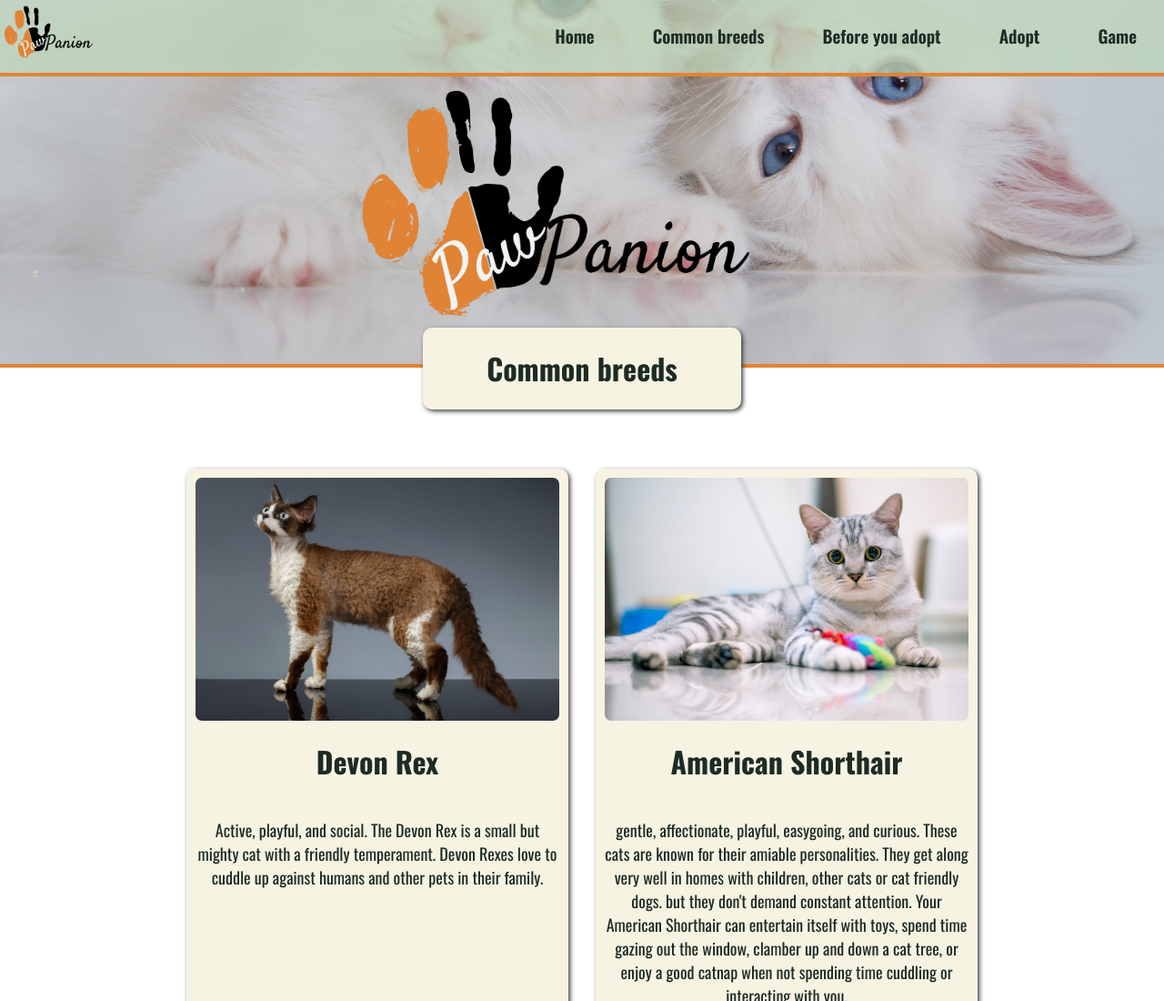
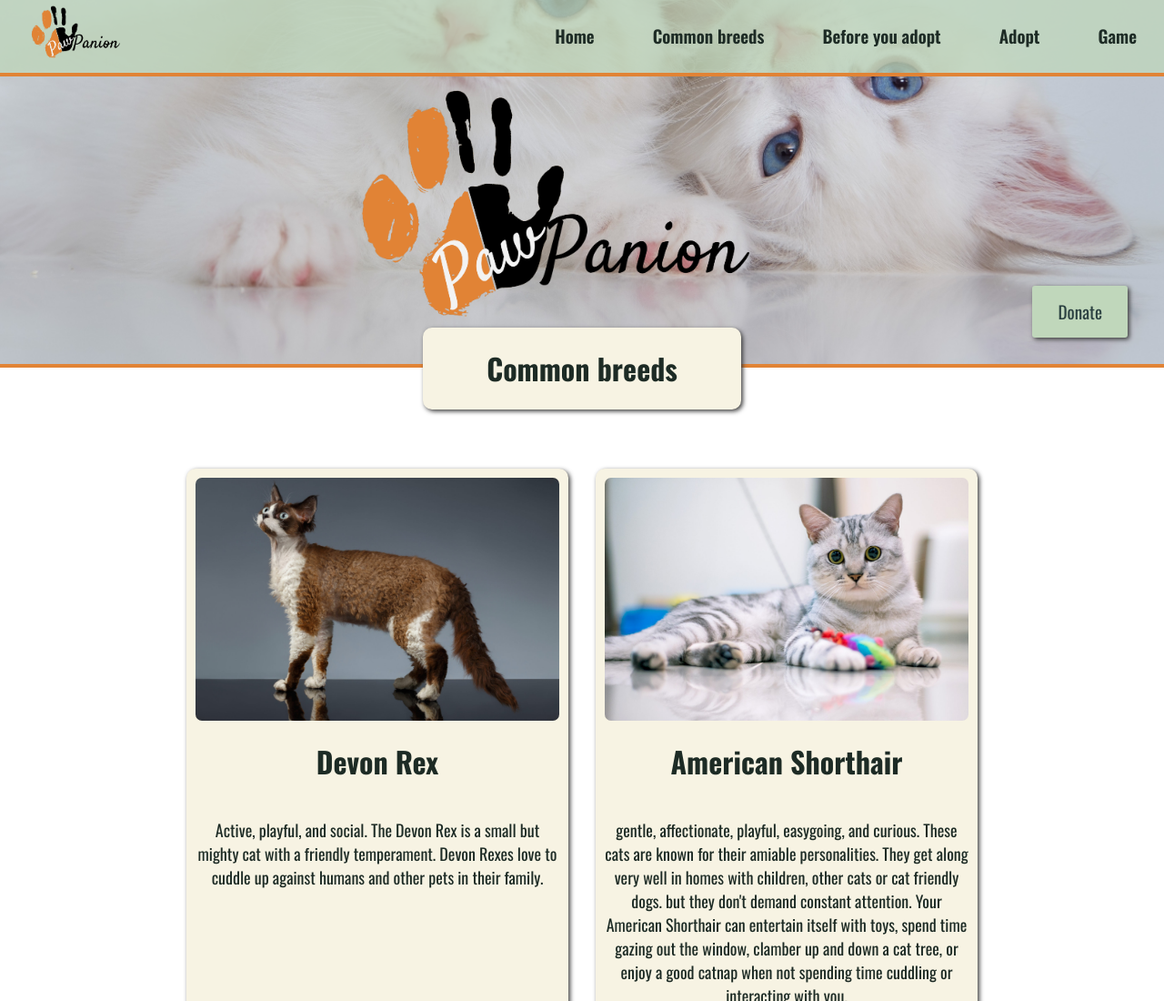
Before and after one commit to LiselotteDJ/PawPanion, a plain HTML site: page Breeds.html in a window 1280 px wide. Shown: the top 1100 px of the page at 91% size. Drawn offline with nearby package versions, Linux system fonts and the light colour scheme.

Commit message:
Update Breeds.html

```diff
--- a/Breeds.html
+++ b/Breeds.html
@@ -15,7 +15,7 @@
     <div class="containerNavBgCat">
         <div class="nav">
             <nav class="nav">
-                <img class="logo" src="Images/Logo paw.png" alt="PawPanion logo">
+                <a class="logo" href="index.html"><img class="logo" src="Images/Logo paw.png" alt="PawPanion logo"></a>
                 <a class="linkNav" href="index.html">Home</a>
                 <a class="linkNav" href="Breeds.html">Common breeds</a>
                 <a class="linkNav" href="Before.html">Before you adopt</a>
@@ -30,9 +30,13 @@
                 <img src="Images/Logo paw.png" alt="PawPanion logo">
             </div>
         </div>
+<!--Donation button-->
+        <div class="donate">
+            <button onclick="window.location.href='https://wearedreamcatchers.be/nl/donaties';"class="block">Donate</button>
+        </div>
     </div>
+
 <!--Most common breeds-->
-
 <div class="container1">
     <div class="card">
         <img src="Images/Devon-Rex.jpg" alt="Devon Rex">
```
